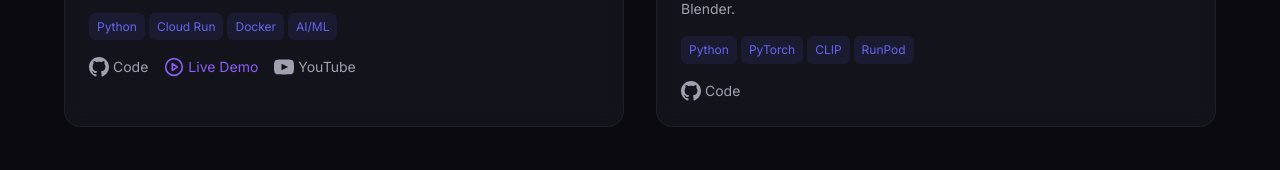
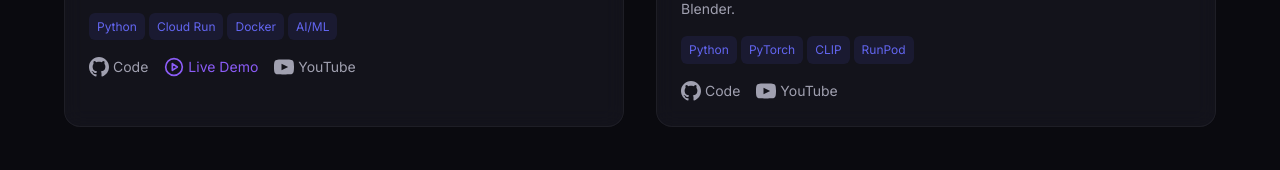
Before and after one commit to lukehamond1001-alt/portfolio-website, a plain HTML site: page index.html in a window 1280 px wide. Shown: the part 1457-1627 px from the top of the page. Drawn offline with Linux system fonts and the light colour scheme.

Commit message:
Add YouTube demo link to ShapeForge project

```diff
--- a/index.html
+++ b/index.html
@@ -197,6 +197,14 @@
                                 </svg>
                                 <span>Code</span>
                             </a>
+                            <a href="https://youtu.be/deAFFIqPKkI" class="project-link" target="_blank" rel="noopener">
+                                <svg xmlns="http://www.w3.org/2000/svg" width="20" height="20" viewBox="0 0 24 24"
+                                    fill="currentColor">
+                                    <path
+                                        d="M19.615 3.184c-3.604-.246-11.631-.245-15.23 0-3.897.266-4.356 2.62-4.385 8.816.029 6.185.484 8.549 4.385 8.816 3.6.245 11.626.246 15.23 0 3.897-.266 4.356-2.62 4.385-8.816-.029-6.185-.484-8.549-4.385-8.816zm-10.615 12.816v-8l8 3.993-8 4.007z" />
+                                </svg>
+                                <span>YouTube</span>
+                            </a>
                         </div>
                     </div>
                 </article>
```
